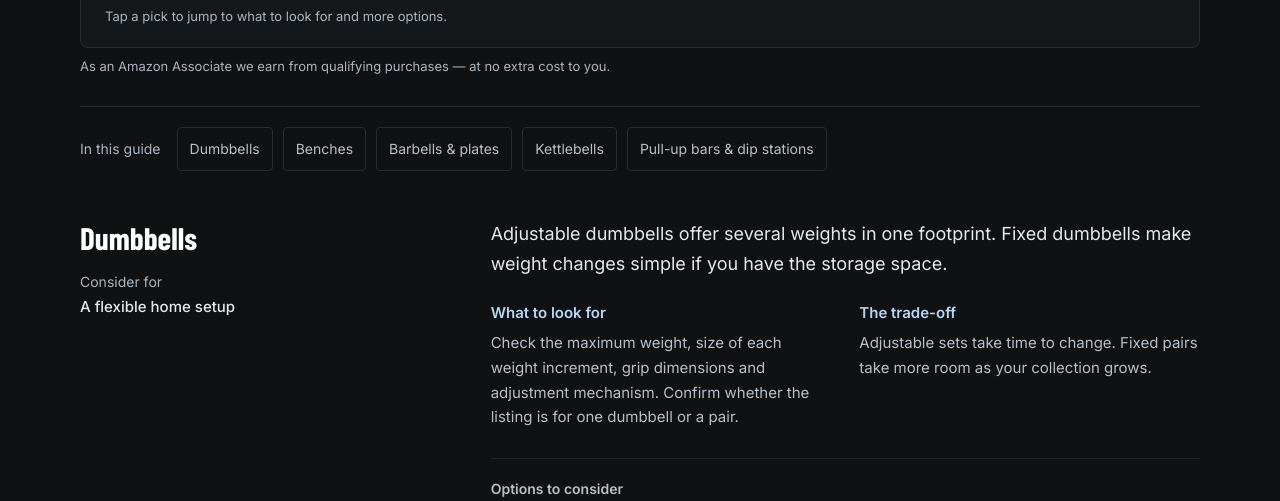
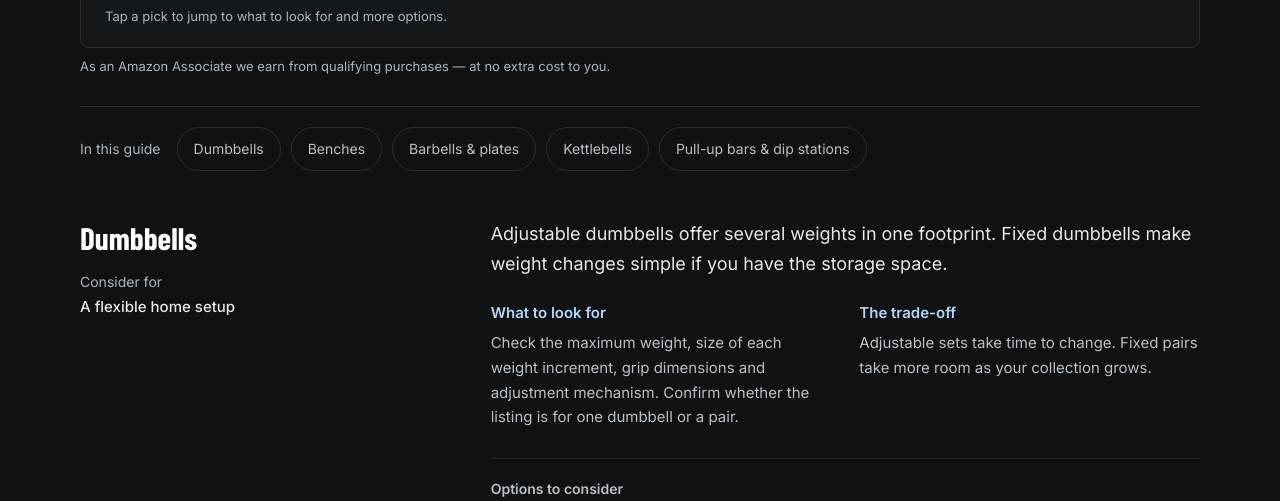
Before and after one commit to trenesisgym/trenesis, a plain HTML site: page equipment.html in a window 1280 px wide. Shown: the part 800-1301 px from the top of the page. Drawn offline with nearby package versions, Linux system fonts and the light colour scheme.

Commit message:
One chip shape, and kg/lb lined up with the date in the logbook
Section jumps (Training, Nutrition) and 'In this guide' links on gear pages
were square while FAQ topics and logbook buttons are pills; all are pills now.
On wider screens the kg/lb choice sat higher than the date field next to it.

Co-Authored-By: Claude Opus 5.5 <noreply@anthropic.com>
Claude-Session: https://claude.ai/code/session_01DXHuFLEJCcZNbr6HLWBzjK

```diff
--- a/assets/revision.css
+++ b/assets/revision.css
@@ -417,3 +417,7 @@ main .home-intro.has-media + .trust-line { margin-top: 16px; }
 main .home-intro.has-media .trust-line { margin-top: 18px; }
 /* Home: the calculator example sits in the middle of its box, so both example cards look balanced */
 .tool-demo-calc { display: flex; flex-direction: column; justify-content: center; }
+/* One chip shape everywhere: section jumps and "In this guide" links match the FAQ topic pills */
+.section-jumps a, .jump-links a { border-radius: 999px; padding-inline: 16px; }
+/* Logbook: kg/lb lines up with the date field next to it */
+@media (min-width: 700px) { .log-setup .log-units { align-self: end; } .log-setup .log-units label { min-height: 46px; } }
```
